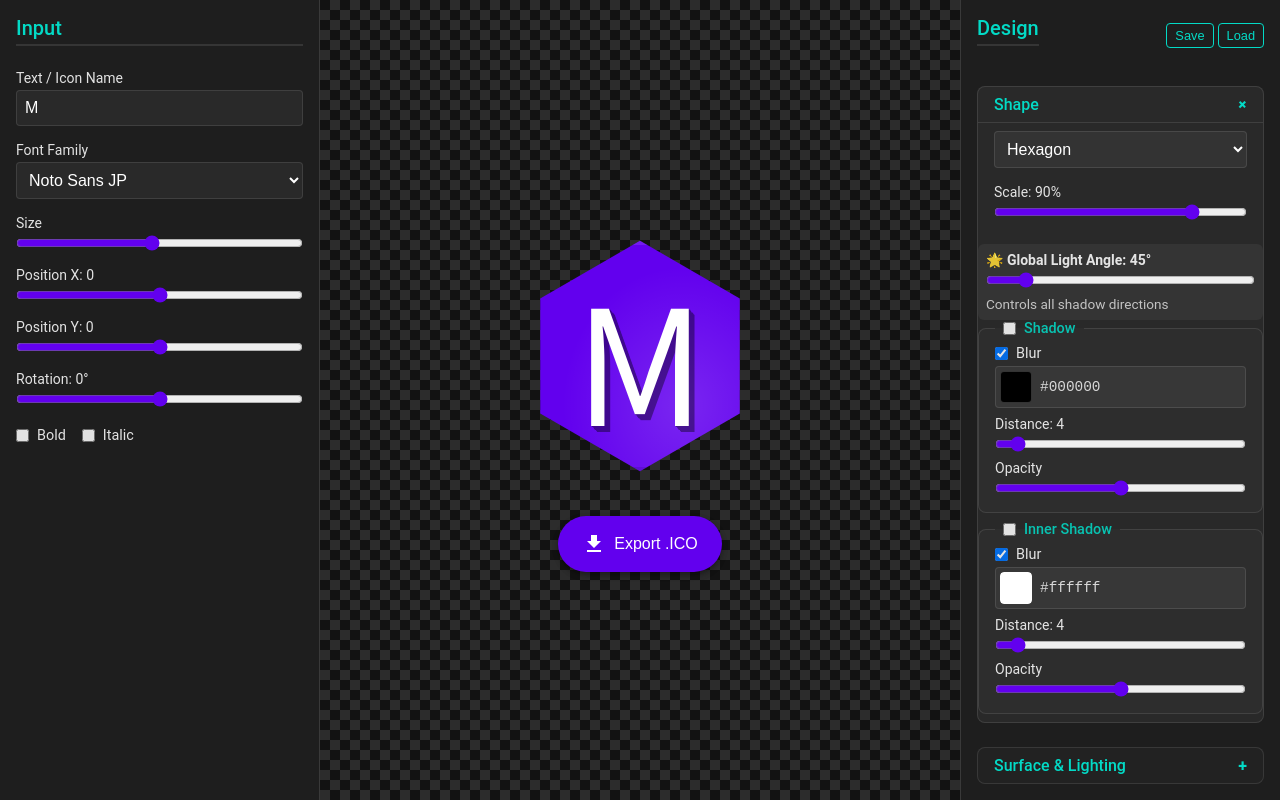
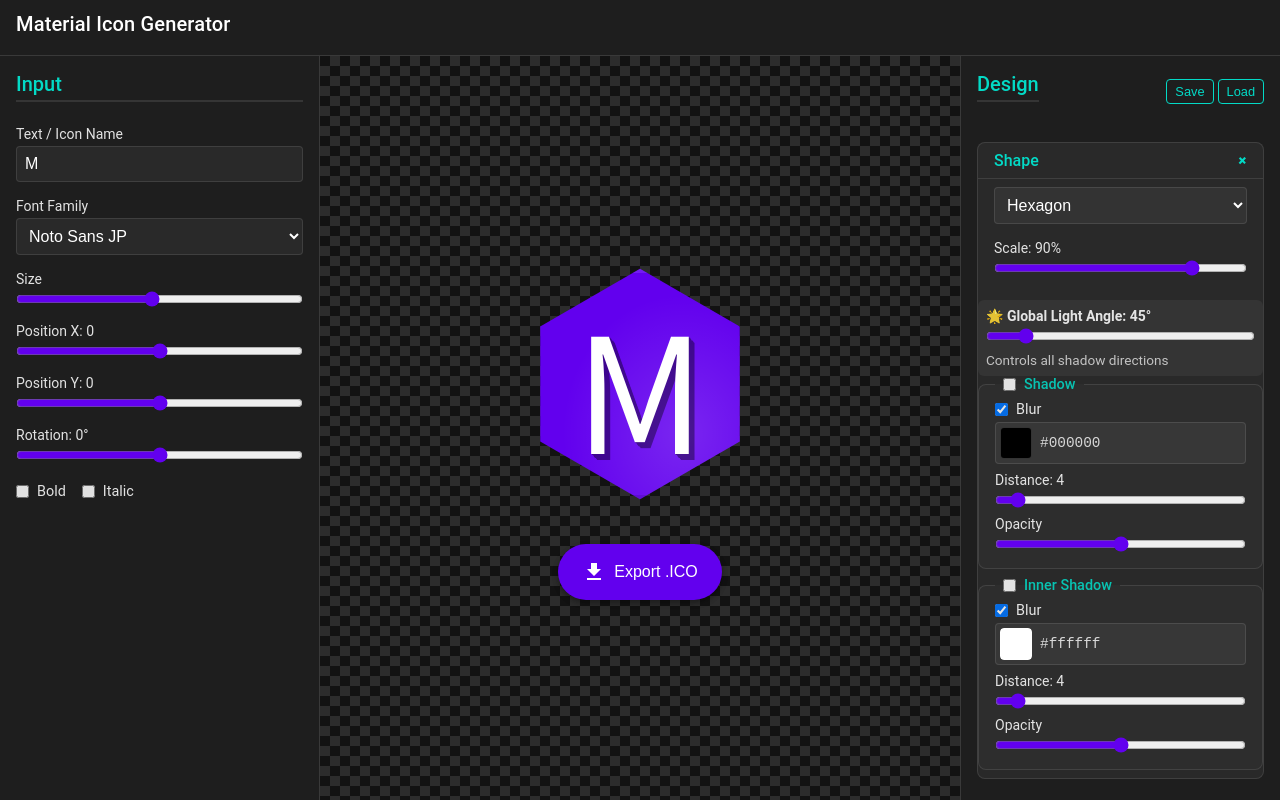
Before and after one commit to kndysfm/icogen, a website built with Vite: page index.html in a window 1280 px wide. Built offline with nearby package versions, Linux system fonts and the light colour scheme; a web font is replaced by a local one.

Commit message:
feat: add application header with title

```diff
--- a/index.html
+++ b/index.html
@@ -15,6 +15,9 @@
 </head>
 
 <body>
+  <header id="app-header">
+    <h1>Material Icon Generator</h1>
+  </header>
   <div id="app">
     <!-- Left Pane: Input -->
     <aside id="left-pane">
--- a/src/style.css
+++ b/src/style.css
@@ -39,9 +39,28 @@ body {
   flex-direction: column;
 }
 
+#app-header {
+  background-color: var(--md-surface);
+  padding: 0 var(--spacing-md);
+  height: 56px;
+  display: flex;
+  align-items: center;
+  border-bottom: 1px solid rgba(255, 255, 255, 0.12);
+  flex-shrink: 0;
+  z-index: 10;
+}
+
+#app-header h1 {
+  font-size: 1.25rem;
+  font-weight: 500;
+  letter-spacing: 0.15px;
+  color: var(--md-on-surface);
+}
+
 #app {
   width: 100%;
-  height: 100%;
+  flex: 1;
+  min-height: 0;
   display: grid;
   grid-template-columns: var(--pane-width-side) 1fr var(--pane-width-side);
   grid-template-rows: 100%;
```
